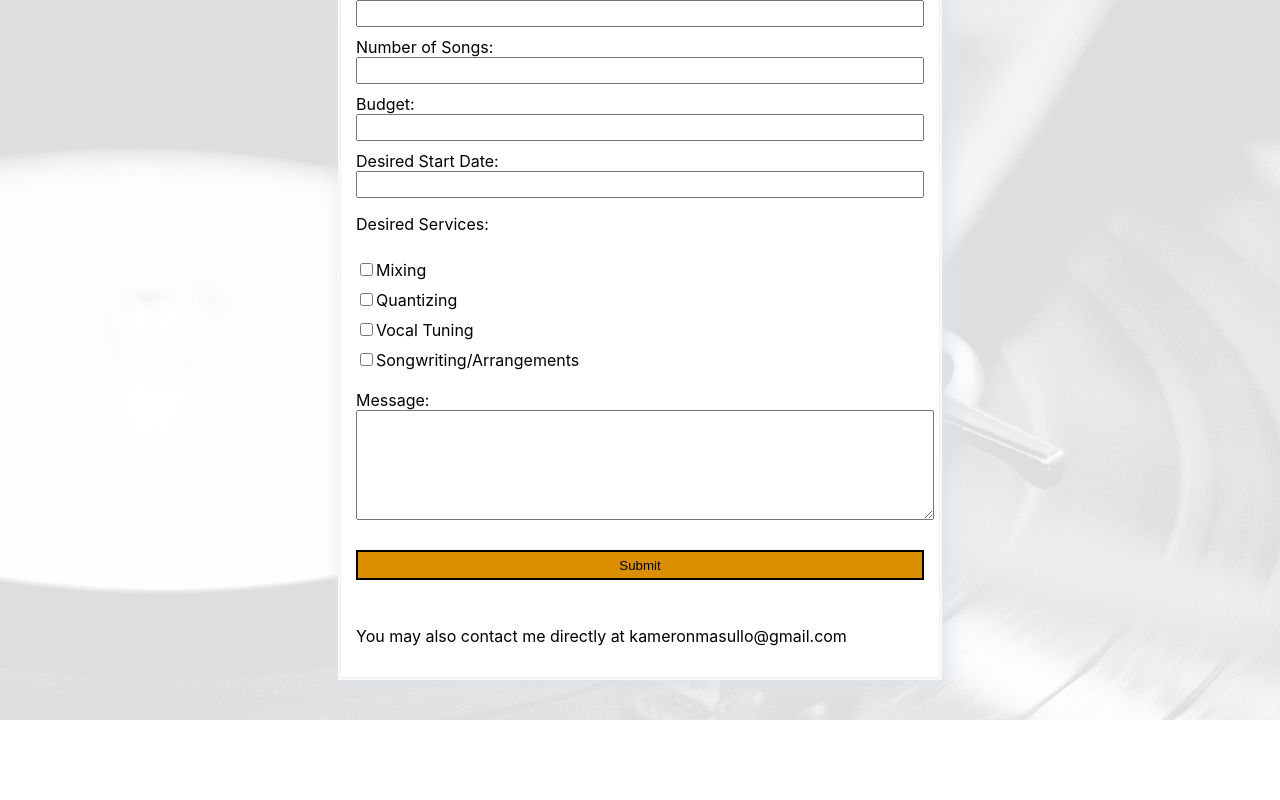
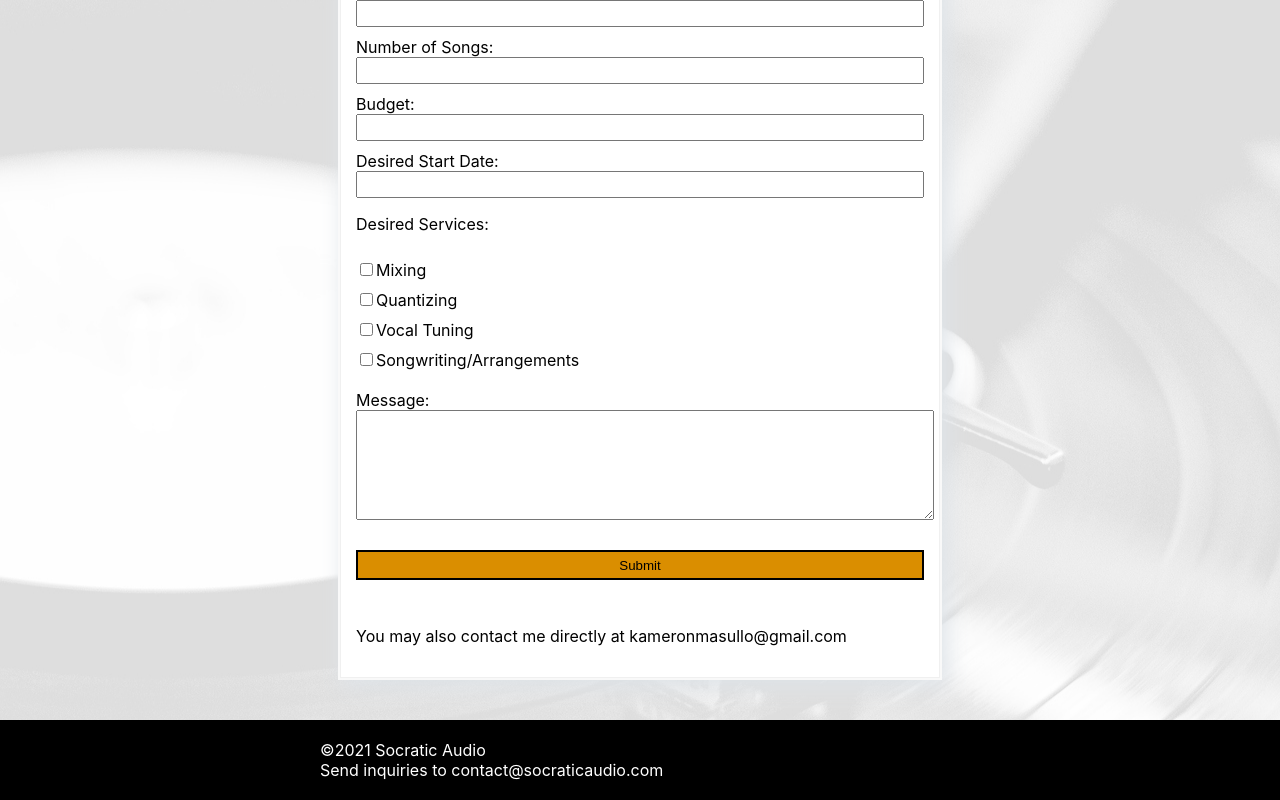
Before and after one commit to kmasullo-fadv/km-audio-website, a React (Create React App) app: page /editing in a window 1280 px wide. Shown: the part 459-1259 px from the top of the page. Before the commit the page ends 1179 px from the top, so only its background shows below. Built offline with nearby package versions, Linux system fonts and the light colour scheme.

Commit message:
footer added

```diff
--- a/src/App/App.js
+++ b/src/App/App.js
@@ -8,6 +8,7 @@ import MixServices from '../MixServices/MixServices';
 import Testimonials from '../Testimonials/Testimonials';
 import Quote from '../Quote/Quote';
 import Contact from '../Contact/Contact'
+import Footer from '../Footer/Footer'
 // import EditBanner from '../EditBanner/EditBanner'
 
 export default class App extends Component {
@@ -28,6 +29,7 @@ export default class App extends Component {
 
 
         <Route component={Contact} path='/' />
+        <Route component={Footer} path='/' />
       </div>
     )
   }
--- /dev/null
+++ b/src/Footer/Footer.css
@@ -0,0 +1,12 @@
+.footerDiv {
+    height: fit-content;
+    margin: 0;
+    background-color: black;
+    padding: 20px 25%;
+}
+
+.footerP {
+    margin: 0;
+    text-align: left;
+    color: white;
+}
--- /dev/null
+++ b/src/Footer/Footer.js
@@ -0,0 +1,13 @@
+import React, { Component } from 'react';
+import './Footer.css';
+
+export default class Footer extends Component {
+    render(){
+        return(
+            <div className='footerDiv'>
+                    <p className="footerP">&#169;2021 Socratic Audio</p>
+                    <p className="footerP">Send inquiries to contact@socraticaudio.com</p>
+            </div>
+        )
+    }
+}
--- a/src/HearDif/HearDif.js
+++ b/src/HearDif/HearDif.js
@@ -9,7 +9,7 @@ export default class HearDif extends Component {
                 <div className="difInnerDiv">
                         <h2 id='difH2'>Turn Your Recordings Into Awesome Productions</h2>
                         <p className='difMessage'>Whether your songs were recorded in your bedroom or on a $90,000 console, they need to be mixed. And if you want to take your career anywhere, they have to be mixed WELL.</p>
-                        <p className='difMessage'>Utilizing years of experience, professional gear and endless dedication, KM Audio Services will give your songs energy and clarity while maintaining your original vision.</p>
+                        <p className='difMessage'>Utilizing years of experience, professional gear and endless dedication, Socratic Audio will give your songs energy and clarity while maintaining your original vision.</p>
                     <div className="difPlayerDiv">
                         <h2 id='difHearH2'>Hear the Difference</h2>
                         <p>Before:</p>
--- a/src/MixBanner/MixBanner.css
+++ b/src/MixBanner/MixBanner.css
@@ -16,11 +16,17 @@
     flex-direction: column;
 }
 
+@keyframes bannerMessageFadeIn {
+    0% {opacity: 0;}
+    50% {opacity: 0.5;}
+    100% {opacity: 1;}
+}
+
 #bannerMessage1,
 #bannerMessage2,
 #bannerButton{
-    opacity: 0;
-    animation-name: fadeIn;
+    opacity: 0.0;
+    animation-name: bannerMessageFadeIn;
     animation-duration: 1.5s;
     animation-iteration-count: 1;
     animation-fill-mode: forwards;
--- a/src/index.css
+++ b/src/index.css
@@ -26,3 +26,7 @@ html {
 .white {
   color: white;
 }
+
+button:hover {
+  cursor: pointer;
+}
```
Also changed, not shown: public/manifest.json, 1 other file (tests, documents, lock files or other folders).
